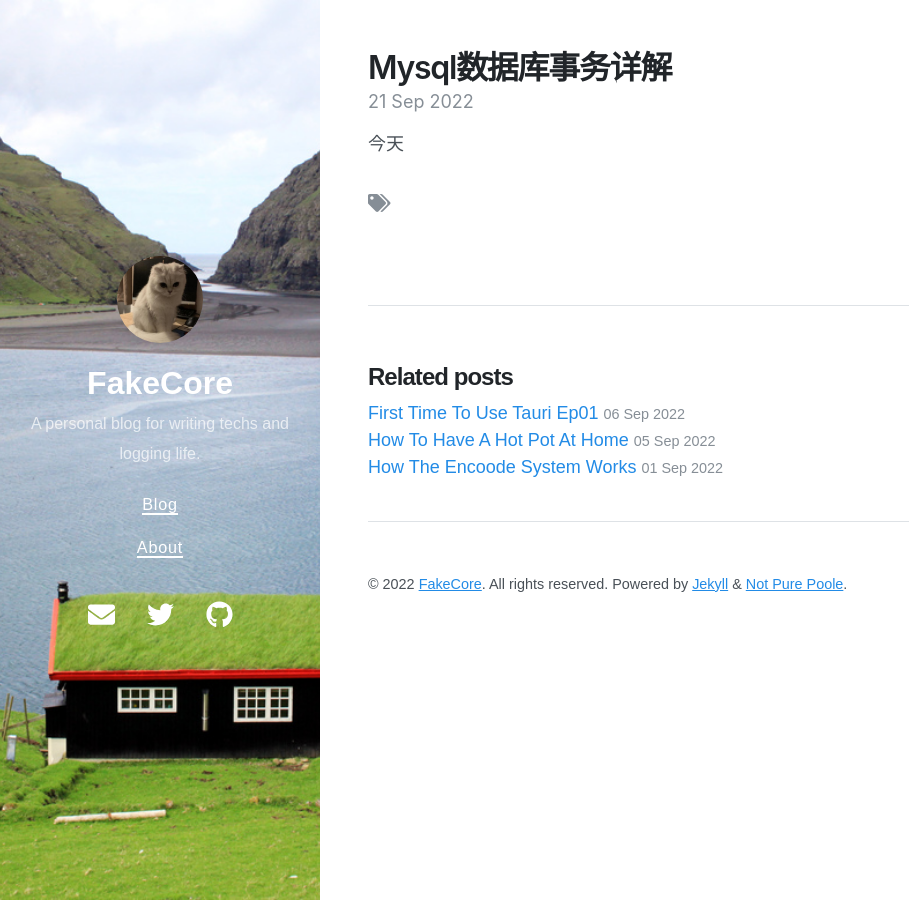
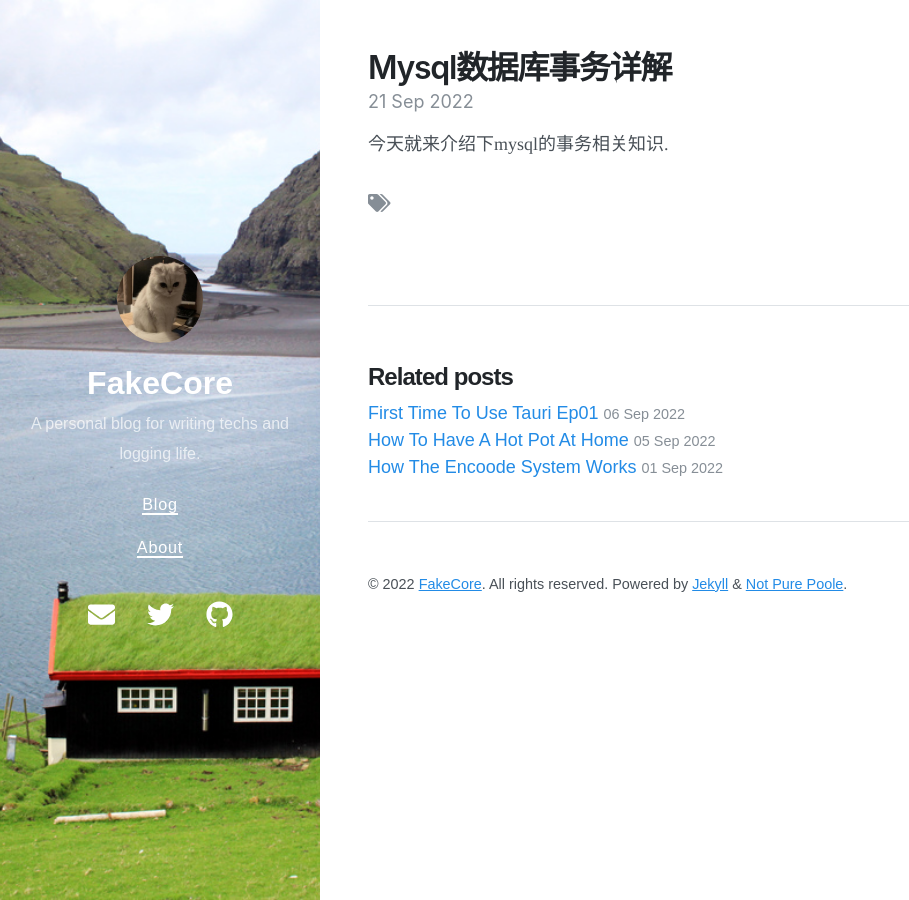
Before and after one commit to fakecore/fakecore.github.io, a Jekyll site: the page built from _posts/2022-09-21-mysql数据库事务详解.md, in a window 1280 px wide. Shown: the whole page, without its empty margins (0-909 px from the left). Built offline with Jekyll 4.4.1, drawn with Linux system fonts in a browser that asks for light colours; nearby versions of some CDN libraries; our own code applies the rules of GitHub Pages for plain Markdown files; comment, search, counter and statistics services are not loaded.

Commit message:
delete
add one

change method to find title

change method to display title

```diff
--- a/_includes/content.html
+++ b/_includes/content.html
@@ -5,7 +5,7 @@
     data-repo-id="R_kgDOHRTJdA"
     data-category="Announcements"
     data-category-id="DIC_kwDOHRTJdM4CRjHM"
-    data-mapping="pathname"
+    data-mapping="title"
     data-strict="0"
     data-reactions-enabled="1"
     data-emit-metadata="0"
--- a/_layouts/post.html
+++ b/_layouts/post.html
@@ -3,7 +3,7 @@
 ---
 
 <article class="post">
-  <h1 class="post-title">{{ page.title }}</h1>
+  <h1 class="post-title" property="og:title">{{ page.title }}</h1>
   <div class="post-meta">
     {%- assign date_format = site.date_format | default: "%-d %b %Y" -%}
     <time datetime="{{ page.date | date_to_xmlschema }}" itemprop="datePublished">{{ page.date | date: date_format }}</time>
--- a/_posts/2022-09-21-mysql数据库事务详解.md
+++ b/_posts/2022-09-21-mysql数据库事务详解.md
@@ -1 +1 @@
-今天
+今天就来介绍下mysql的事务相关知识.
```
